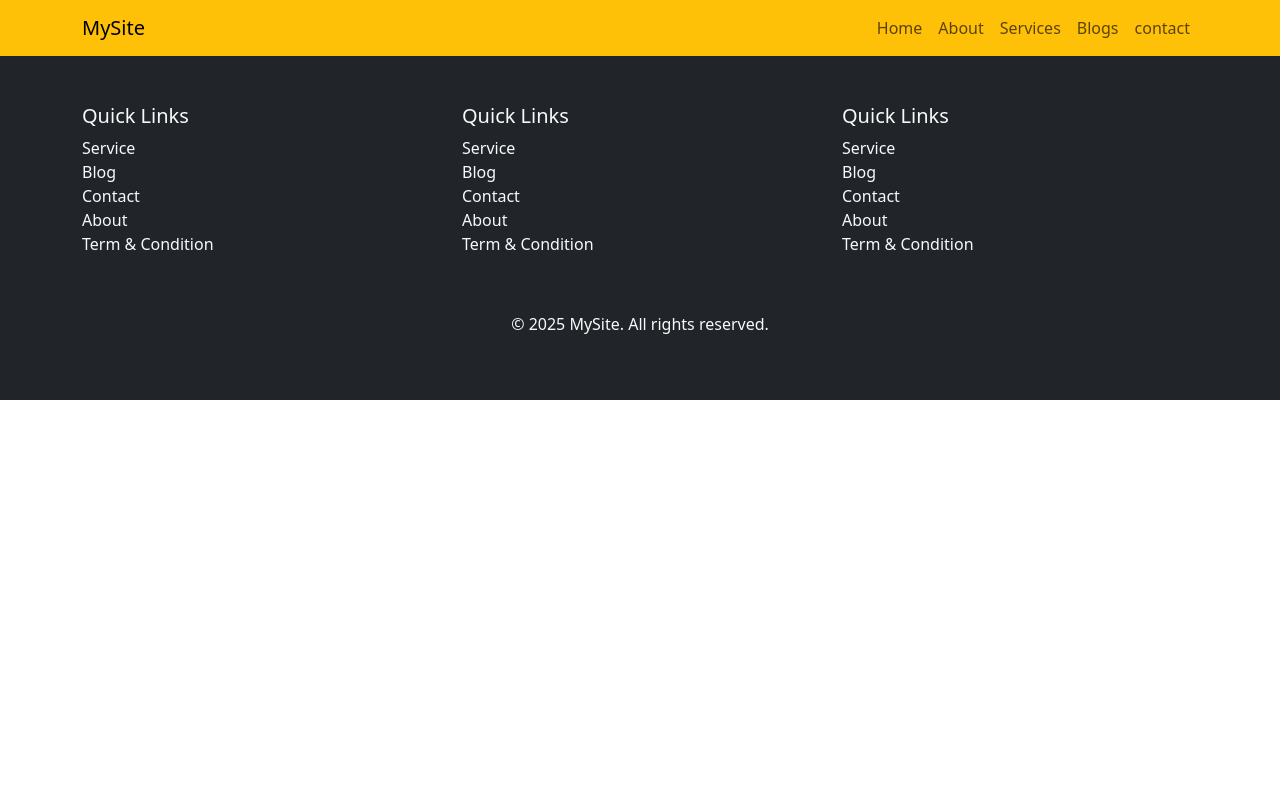
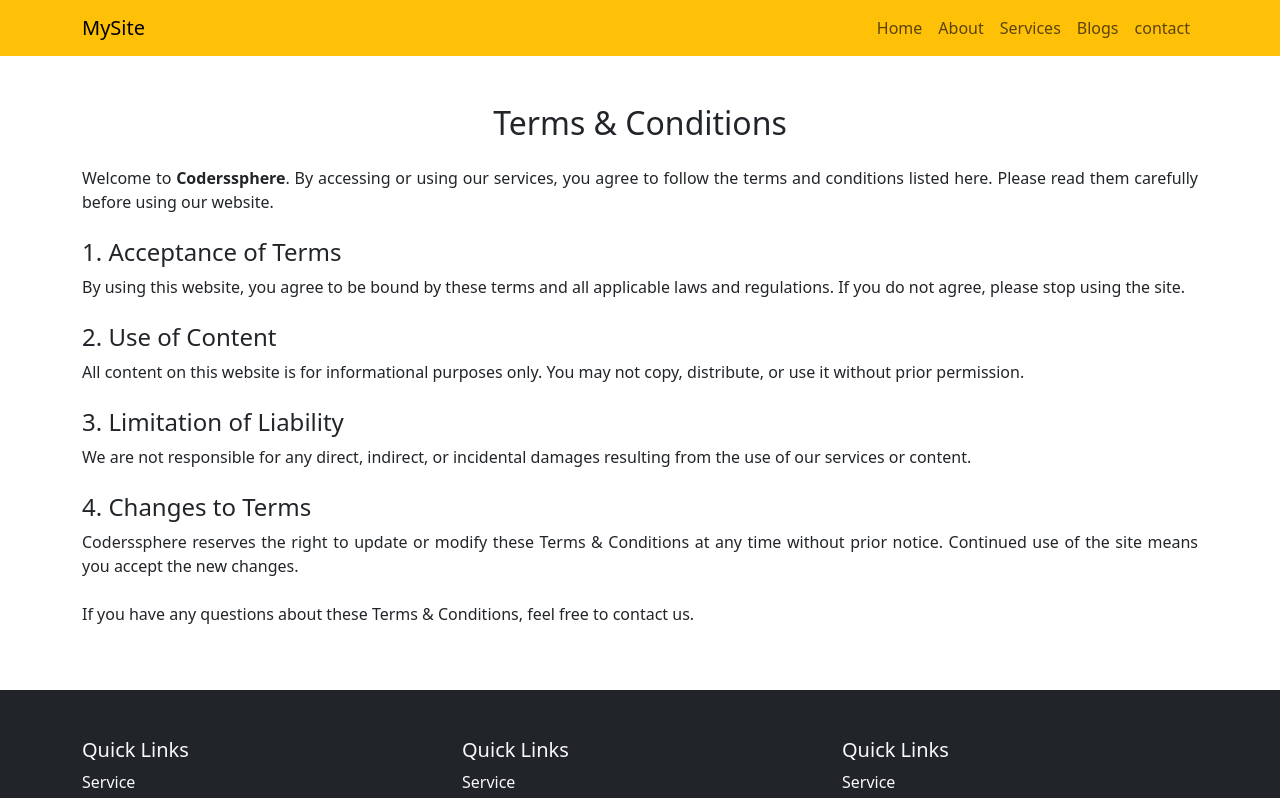
Before and after one commit to vikas-nagarwal/react-2025, a React (Create React App) app: page /term-condition in a window 1280 px wide. Shown: the top 798 px of the page. Built offline with nearby package versions, Linux system fonts and the light colour scheme.

Commit message:
term and condition page add
term and condition page add

```diff
--- a/src/App.js
+++ b/src/App.js
@@ -8,8 +8,8 @@ import Navbar from "./pages/Navbar";
 import Home from "./pages/Home";
 import Frontend from "./pages/Frontend"; // ✅ fixed path
 import Application from "./pages/Application"; // ✅ fixed path
-import Backend from "./pages/Backend"; // ✅ fixed path
 import Website from "./pages/Website"; // ✅ fixed path
+import Term_condition from "./pages/Term-condition";
 
 import "./App.css";
 
@@ -23,8 +23,8 @@ export default function App() {
     { path: "/service", element: <Service /> },
     { path: "/Frontend", element: <Frontend /> },
     { path: "/Application", element: <Application /> },
-    { path: "/Backend", element: <Backend /> },
     { path: "/Website", element: <Website /> },
+    { path: "/term-condition", element: <Term_condition /> },
   ];
 
   return (
--- a/src/pages/Backend.js
+++ /dev/null
@@ -1,11 +0,0 @@
-import { Link } from "react-router-dom";
-
-const Backend = () => {
-  return (
-    <div className="container py-4">
-      <p>Backend developement</p>
-    </div>
-  );
-};
-
-export default Backend;
--- a/src/pages/Frontendapi.js
+++ b/src/pages/Frontendapi.js
@@ -1,18 +1,65 @@
 import React, { useEffect, useState } from "react";
 
 const Frontendapi = () => {
-  const [data, setData] = useState(null);
+  const [data, setData] = useState([]); // API data
+  const [visible, setVisible] = useState(3); // pehle 3 dikhaenge
+
+  const showMore = () => {
+    setVisible((prev) => prev + 3); // click par aur 3 add
+  };
 
   useEffect(() => {
-    fetch("https://dummy.restapiexample.com/api/v1/employees")
-      .then((response) => response.json())
-      .then((json) => {
-        console.log("API Response:", json);
-        setData(json);
-      });
+    fetch("https://fakestoreapi.com/products/category/men%27s%20clothing")
+      .then((res) => res.json())
+      .then((result) => setData(result))
+      .catch((err) => console.error("Error fetching data:", err));
   }, []);
 
-  return null;
+  return (
+    <div className="api_Data mt-5">
+      <div className="container">
+        <h1 className="clothesdata mb-4">Clothes Data</h1>
+        <div className="row d-flex flex-wrap">
+          {data.length > 0 ? (
+            data.slice(0, visible).map((item) => (
+              <div className="col-md-4 col-sm-6 col-12 mb-4" key={item.id}>
+                <div className="card shadow-sm h-100">
+                  <img
+                    src={item.image}
+                    alt={item.title}
+                    className="card-img-top p-3"
+                    style={{ height: "250px", objectFit: "contain" }}
+                  />
+                  <div className="card-body">
+                    <h5 className="card-title">{item.title}</h5>
+                    <p className="card-text">
+                      <b>ID:</b> {item.id} <br />
+                      <b>Price:</b> ₹{item.price} <br />
+                      <b>Rating:</b> ⭐ {item.rating.rate} ({item.rating.count})
+                    </p>
+                  </div>
+                </div>
+              </div>
+            ))
+          ) : (
+            <p>Loading...</p>
+          )}
+        </div>
+
+        {/* Load More Button */}
+        {visible < data.length && (
+          <div className="text-center mt-4">
+            <button
+              onClick={showMore}
+              className="px-4 py-2 bg-blue-600 text-white rounded hover:bg-blue-700"
+            >
+              Load More
+            </button>
+          </div>
+        )}
+      </div>
+    </div>
+  );
 };
 
 export default Frontendapi;
--- /dev/null
+++ b/src/pages/Term-condition.js
@@ -0,0 +1,47 @@
+import React from "react";
+
+const TermCondition = () => {
+  return (
+    <div className="container py-5">
+      <h2 className="mb-4 text-center">Terms & Conditions</h2>
+      <p>
+        Welcome to <strong>Coderssphere</strong>. By accessing or using our
+        services, you agree to follow the terms and conditions listed here.
+        Please read them carefully before using our website.
+      </p>
+
+      <h4 className="mt-4">1. Acceptance of Terms</h4>
+      <p>
+        By using this website, you agree to be bound by these terms and all
+        applicable laws and regulations. If you do not agree, please stop using
+        the site.
+      </p>
+
+      <h4 className="mt-4">2. Use of Content</h4>
+      <p>
+        All content on this website is for informational purposes only. You may
+        not copy, distribute, or use it without prior permission.
+      </p>
+
+      <h4 className="mt-4">3. Limitation of Liability</h4>
+      <p>
+        We are not responsible for any direct, indirect, or incidental damages
+        resulting from the use of our services or content.
+      </p>
+
+      <h4 className="mt-4">4. Changes to Terms</h4>
+      <p>
+        Coderssphere reserves the right to update or modify these Terms &
+        Conditions at any time without prior notice. Continued use of the site
+        means you accept the new changes.
+      </p>
+
+      <p className="mt-4">
+        If you have any questions about these Terms & Conditions, feel free to
+        contact us.
+      </p>
+    </div>
+  );
+};
+
+export default TermCondition;
--- a/src/pages/car.js
+++ b/src/pages/car.js
@@ -24,7 +24,7 @@ const Car = () => {
         <h1 className="text-center">Carts</h1>
         <div className="row d-flex flex-wrap">
           {apiData ? (
-            apiData.carts[0].products.slice(0, 6).map((product) => (
+            apiData.carts[0].products.slice(0, 3).map((product) => (
               <div className="col-md-4 col-12 col-sm-3" key={product.id}>
                 <div className="card shadow-sm">
                   <div className="row">
--- a/src/pages/footer.js
+++ b/src/pages/footer.js
@@ -9,7 +9,10 @@ const Footer = () => {
     { name: "Blog", path: "/Blogs" },
     { name: "Contact", path: "/Contact" },
     { name: "About", path: "/About" },
-    { name: "Term & Condition", path: "/" },
+    {
+      name: "Term & Condition",
+      path: "/Term-condition",
+    },
   ];
 
   return (
```
Also changed, not shown: package.json (+24 -2 lines), 1 other file (tests, documents, lock files or other folders).
